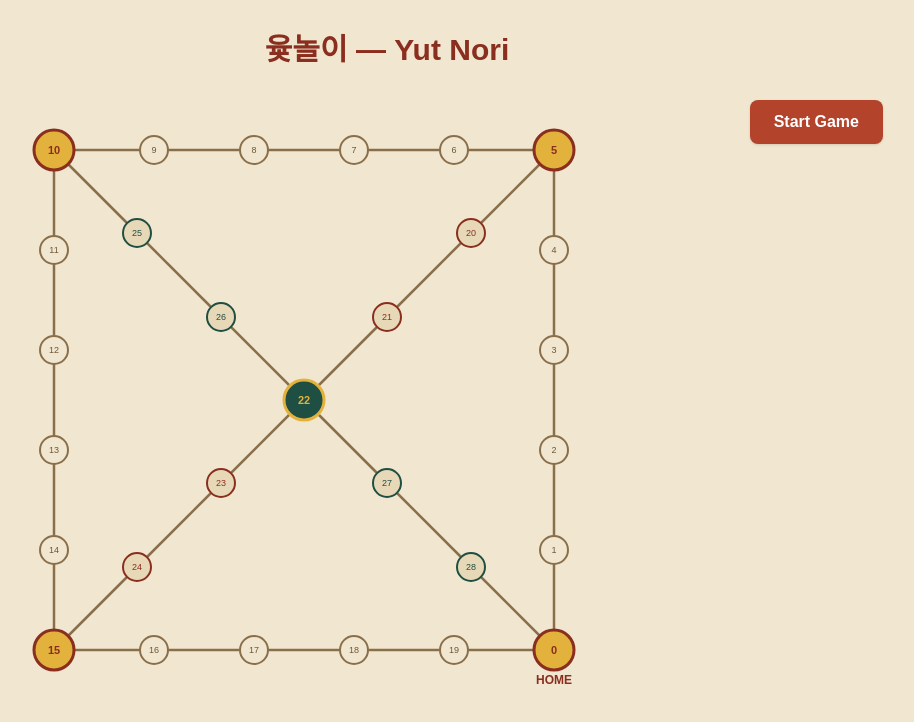
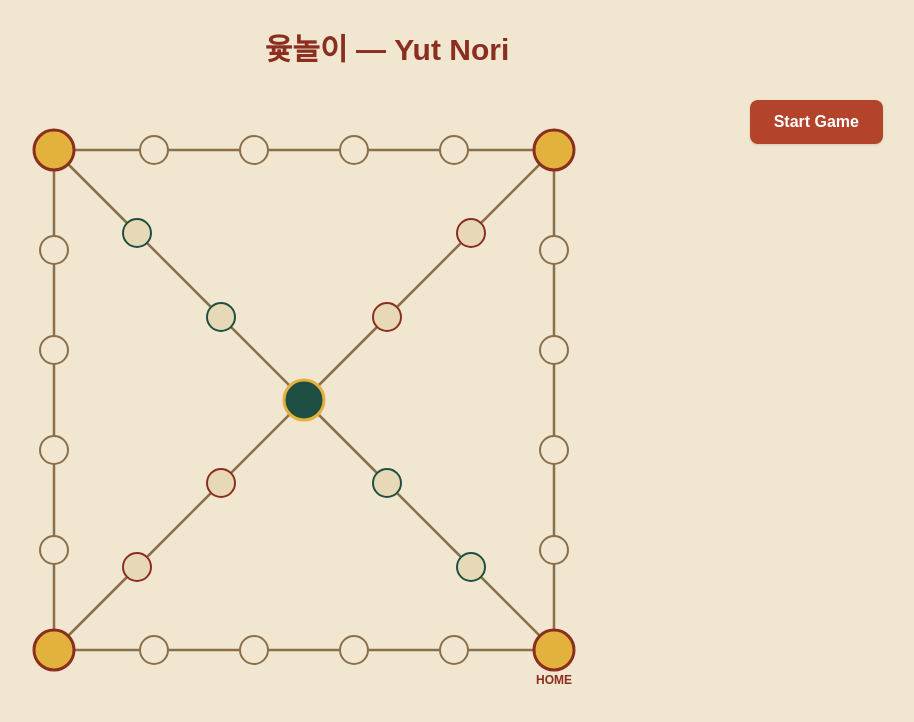
Before and after one commit to hannahchen99/yut-nori, a Next.js app: page /game in a window 1280 px wide. Shown: the top 722 px of the page, without its empty margins (253-1167 px from the left). Built offline with nearby package versions, Linux system fonts and the light colour scheme.

Commit message:
Remove node labels
Rename homepage "Play Game"

```diff
--- a/src/app/page.tsx
+++ b/src/app/page.tsx
@@ -18,7 +18,7 @@ export default function Home() {
             href="/game"
             className="px-8 py-3 bg-red-piece hover:bg-red-button-hover text-white font-semibold rounded-xl shadow-lg transition-colors text-lg"
           >
-            Create Game
+            Play Game
           </Link>
           <Link
             href="/how-to-play"
--- a/src/components/Board.tsx
+++ b/src/components/Board.tsx
@@ -63,17 +63,14 @@ interface NodeStyle {
   fillClass: string;
   strokeClass: string;
   strokeWidth: number;
-  labelClass: string;
-  fontSize: number;
-  fontWeight: 'normal' | 'bold';
 }
 
 const NODE_STYLES: Record<NodeType, NodeStyle> = {
-  regular: { r: 14, fillClass: 'fill-paper',      strokeClass: 'stroke-wood',    strokeWidth: 2, labelClass: 'fill-wood-muted', fontSize: 9,  fontWeight: 'normal' },
-  corner:  { r: 20, fillClass: 'fill-gold',        strokeClass: 'stroke-ink-red', strokeWidth: 3, labelClass: 'fill-ink-red',    fontSize: 11, fontWeight: 'bold'   },
-  center:  { r: 20, fillClass: 'fill-jade',        strokeClass: 'stroke-gold',    strokeWidth: 3, labelClass: 'fill-gold',       fontSize: 11, fontWeight: 'bold'   },
-  diag1:   { r: 14, fillClass: 'fill-parchment',   strokeClass: 'stroke-ink-red', strokeWidth: 2, labelClass: 'fill-ink-red',    fontSize: 9,  fontWeight: 'normal' },
-  diag2:   { r: 14, fillClass: 'fill-parchment',   strokeClass: 'stroke-jade',    strokeWidth: 2, labelClass: 'fill-jade',       fontSize: 9,  fontWeight: 'normal' },
+  regular: { r: 14, fillClass: 'fill-paper',      strokeClass: 'stroke-wood',    strokeWidth: 2 },
+  corner:  { r: 20, fillClass: 'fill-gold',        strokeClass: 'stroke-ink-red', strokeWidth: 3 },
+  center:  { r: 20, fillClass: 'fill-jade',        strokeClass: 'stroke-gold',    strokeWidth: 3 },
+  diag1:   { r: 14, fillClass: 'fill-parchment',   strokeClass: 'stroke-ink-red', strokeWidth: 2 },
+  diag2:   { r: 14, fillClass: 'fill-parchment',   strokeClass: 'stroke-jade',    strokeWidth: 2 },
 };
 
 function highlightRadius(type: NodeType): number {
@@ -175,25 +172,10 @@ export default function Board({
           );
         })}
 
-        {/* 4. Labels */}
-        {POSITIONS.map((pos, i) => {
-          const s = NODE_STYLES[pos.type];
-          return (
-            <g key={`l-${i}`}>
+        {/* 4. Home label */}
         <text
-                x={pos.x} y={pos.y}
-                textAnchor="middle"
-                dominantBaseline="central"
-                fontSize={s.fontSize}
-                fontWeight={s.fontWeight}
-                className={s.labelClass}
-              >
-                {i}
-              </text>
-              {i === 0 && (
-                <text
-                  x={pos.x}
-                  y={pos.y + s.r + 14}
+          x={POSITIONS[0].x}
+          y={POSITIONS[0].y + NODE_STYLES.corner.r + 14}
           textAnchor="middle"
           fontSize={12}
           fontWeight="bold"
@@ -201,10 +183,6 @@ export default function Board({
         >
           HOME
         </text>
-              )}
-            </g>
-          );
-        })}
 
         {/* 5. Pieces */}
         {Array.from(pieceGroups.entries()).map(([position, group]) => {
```
Lines whose indentation alone changed are shown as unchanged.
